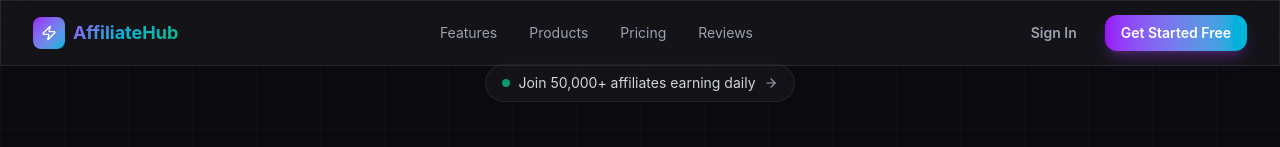
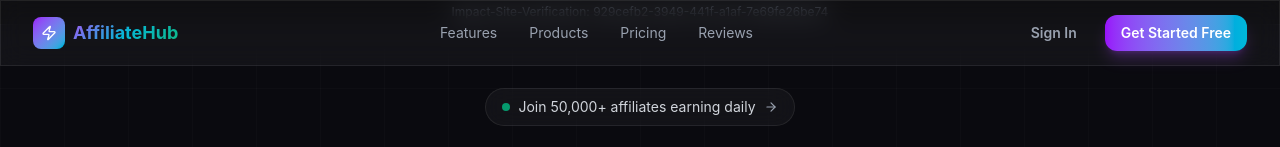
Before and after one commit to parasharkunal29/affiliate-hub, a Next.js app: page / in a window 1280 px wide. Shown: the top 147 px of the page. Built offline with nearby package versions, Linux system fonts and the light colour scheme; no server answers.

Commit message:
feat: show Impact verification code visibly on homepage

```diff
--- a/src/app/page.tsx
+++ b/src/app/page.tsx
@@ -11,6 +11,7 @@ import CTA from "@/components/home/CTA";
 export default function HomePage() {
   return (
     <main className="min-h-screen">
+      <p className="text-center text-xs text-gray-500 py-1 bg-black/30">Impact-Site-Verification: 929cefb2-3949-441f-a1af-7e69fe26be74</p>
       <Navbar />
       <Hero />
       <Stats />
```
